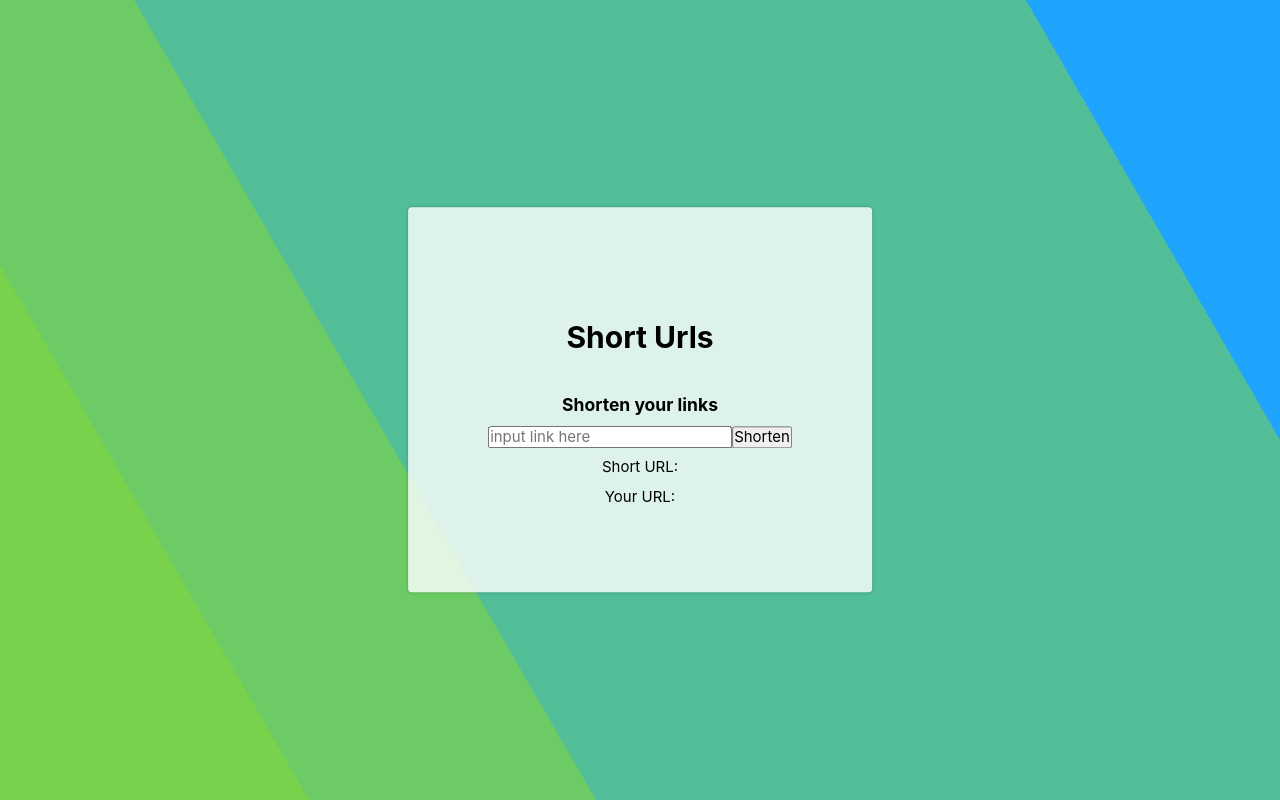
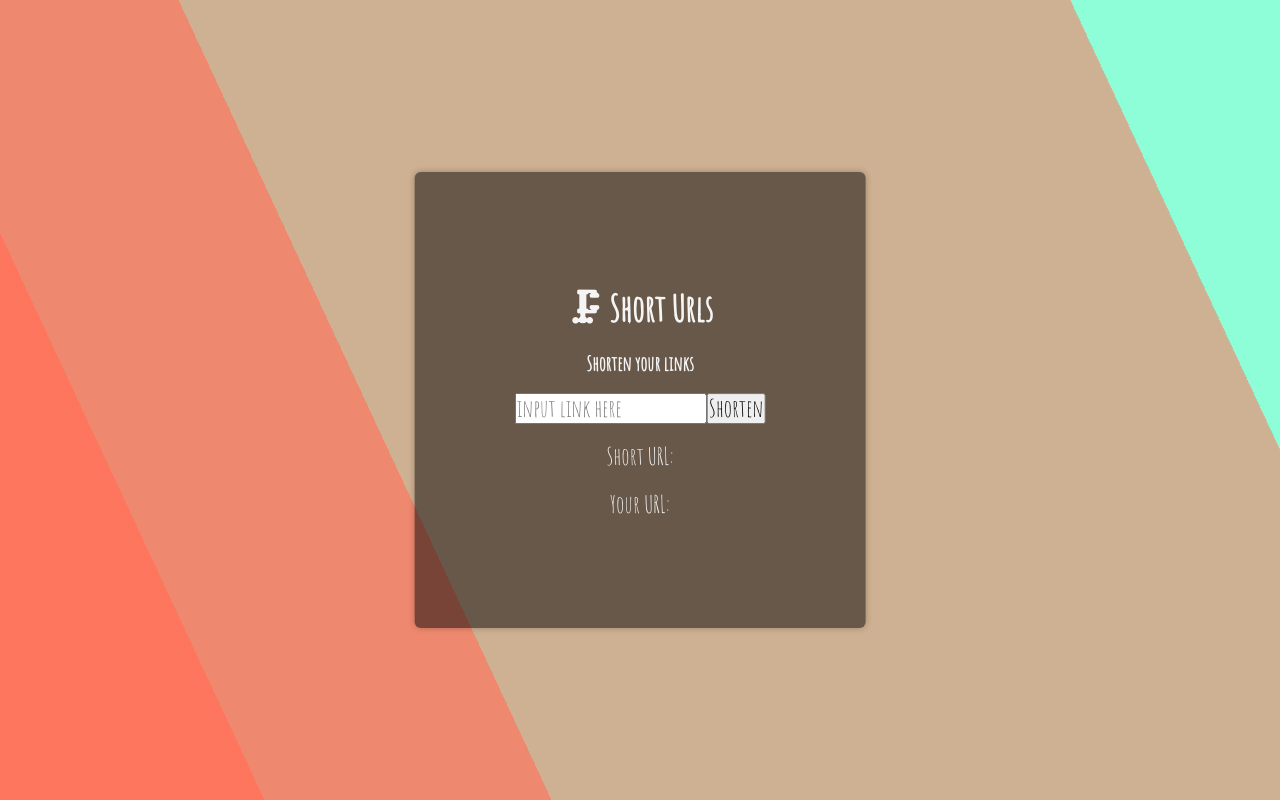
Before and after one commit to asjadjawed/short-url-client, a React (Create React App) app: page / in a window 1280 px wide. Built offline with nearby package versions, Linux system fonts and the light colour scheme.

Commit message:
styling content

```diff
--- a/public/index.html
+++ b/public/index.html
@@ -24,7 +24,7 @@
       work correctly both with client-side routing and a non-root public URL.
       Learn how to configure a non-root public URL by running `npm run build`.
     -->
-    <title>&gt;--Short URLs--&lt;</title>
+    <title>&#128476; Short URLs &#128476;</title>
   </head>
   <body>
     <noscript>You need to enable JavaScript to run this app.</noscript>
--- a/src/components/App.js
+++ b/src/components/App.js
@@ -21,8 +21,8 @@ function App() {
       <Background3 />
       <Content>
         <header>
-          <h1>Short Urls</h1>
-          <h3>Shorten your links</h3>
+          <h2>&#128476; Short Urls</h2>
+          <h5>Shorten your links</h5>
         </header>
         <main>
           <ShortenUrl></ShortenUrl>
--- a/src/components/Background.js
+++ b/src/components/Background.js
@@ -11,7 +11,7 @@ const slide = keyframes`
 
 const Background = styled.div`
   animation: ${slide} 3s ease-in-out infinite alternate;
-  background-image: linear-gradient(60deg, #6c3 50%, #09f 50%);
+  background-image: linear-gradient(65deg, tomato 50%, aquamarine 50%);
   bottom: 0;
   left: -50%;
   opacity: 0.5;
--- a/src/components/Content.js
+++ b/src/components/Content.js
@@ -1,12 +1,13 @@
 import styled from "styled-components";
 
 const Content = styled.div`
-  background-color: rgba(255, 255, 255, 0.8);
+  background-color: rgba(0, 0, 0, 0.5);
+  color: whitesmoke;
   border-radius: 0.25em;
   box-shadow: 0 0 0.25em rgba(0, 0, 0, 0.25);
   box-sizing: border-box;
   left: 50%;
-  padding: 10vmin;
+  padding: 10rem;
   position: fixed;
   text-align: center;
   top: 50%;
--- a/src/index.css
+++ b/src/index.css
@@ -1,3 +1,5 @@
+@import url("https://fonts.googleapis.com/css2?family=Amatic+SC&display=swap");
+
 *,
 *::after,
 *::before {
@@ -13,8 +15,7 @@ html {
 
 body {
   height: 100vh;
-  font-size: 1.5rem;
+  font-size: 2.4rem;
   line-height: 2;
-  font-family: -apple-system, BlinkMacSystemFont, "Segoe UI", Roboto, Oxygen,
-    Ubuntu, Cantarell, "Open Sans", "Helvetica Neue", sans-serif;
+  font-family: "Amatic SC", cursive;
 }
```
